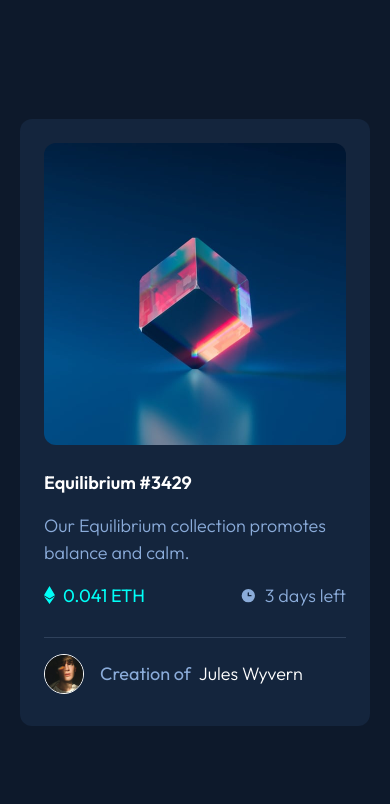
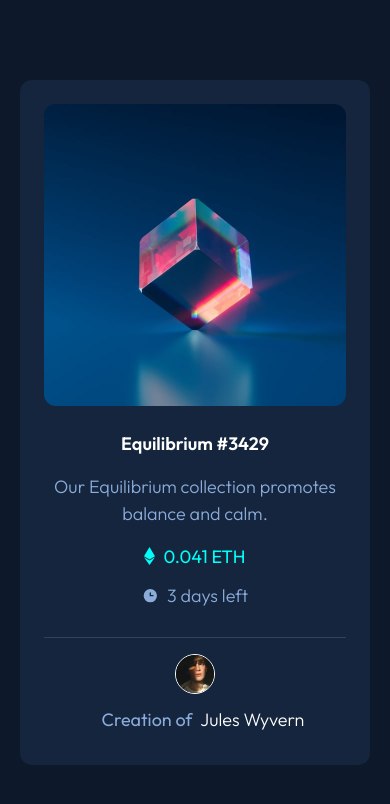
Before and after one commit to hmacr/nft-preview-card-component, a website: page index.html in a window 390 px wide. Drawn offline with Linux system fonts and the light colour scheme.

Commit message:
add responsiveness to styles

```diff
--- a/index.html
+++ b/index.html
@@ -40,16 +40,18 @@
         <!-- Content -->
         <div>
           <!-- Heading -->
-          <h4 class="text-white font-semibold mt-6">Equilibrium #3429</h4>
+          <h4 class="text-white font-semibold mt-6 text-center md:text-left">
+            Equilibrium #3429
+          </h4>
 
           <!-- Description -->
-          <p class="text-soft-blue mt-4 font-light">
+          <p class="text-soft-blue mt-4 font-light text-center md:text-left">
             Our Equilibrium collection promotes balance and calm.
           </p>
 
           <!-- Info -->
           <div
-            class="flex justify-between mt-4 pb-7 border-b border-solid border-dark-blue-600"
+            class="flex flex-col md:flex-row items-center md:justify-between gap-3 mt-4 pb-7 border-b border-solid border-dark-blue-600"
           >
             <!-- Price -->
             <span class="flex items-center">
@@ -71,7 +73,7 @@
           </div>
 
           <!-- Author -->
-          <div class="flex items-center pt-4 mb-2">
+          <div class="flex flex-col md:flex-row items-center gap-3 pt-4 mb-2">
             <div class="h-10 rounded-full border border-white">
               <img
                 src="./images/image-avatar.png"
--- a/tailwind.config.js
+++ b/tailwind.config.js
@@ -17,5 +17,11 @@ export default {
     fontFamily: {
       outfit: ['Outfit', ...defaultTheme.fontFamily.serif],
     },
+    extend: {
+      screens: {
+        sm: '300px',
+        md: '400px',
+      },
+    },
   },
 };
```
Also changed, not shown: output.css.
